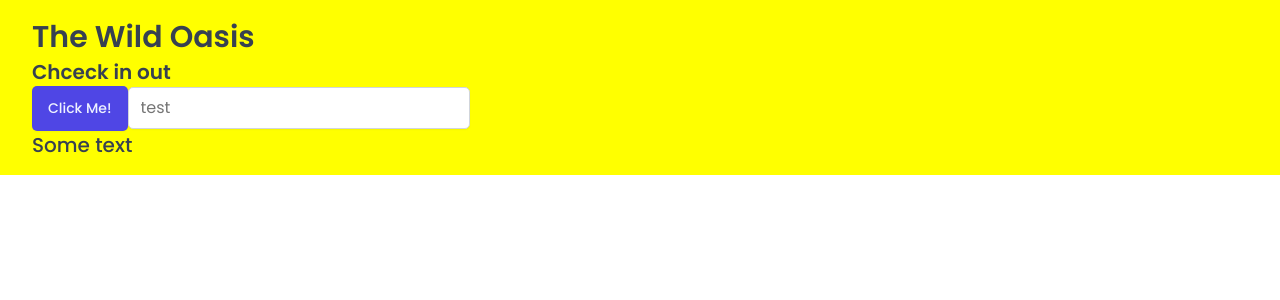
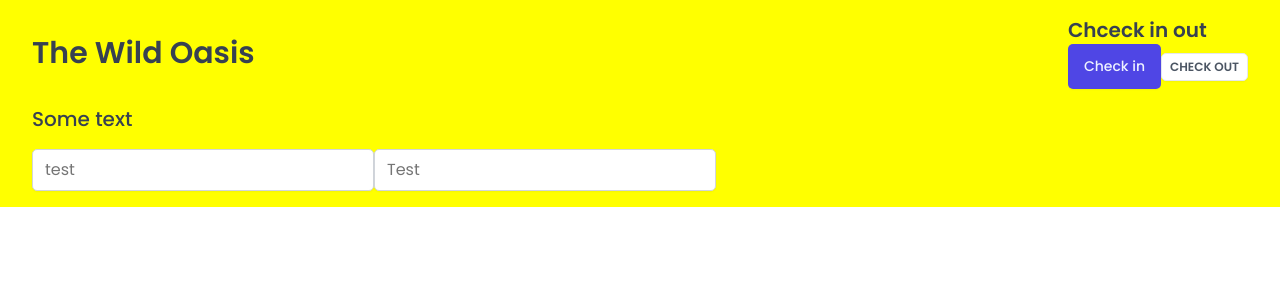
Before and after one commit to lukaszmecala/the-wild-oasis, a React (Vite) app: page / in a window 1280 px wide. Shown: the top 300 px of the page. Built offline with nearby package versions, Linux system fonts and the light colour scheme; a web font is replaced by a local one.

Commit message:
create reusable Row and Button component

```diff
--- a/src/App.jsx
+++ b/src/App.jsx
@@ -3,6 +3,7 @@
 import Button from "./ui/Button";
 import Input from "./ui/Input";
 import Heading from "./ui/Heading";
+import Row from "./ui/Row";
 
 const StyledApp = styled.div`
   padding: 16px 32px;
@@ -13,11 +14,30 @@
     <>
       <GlobalStyles />
       <StyledApp>
-        <Heading as="h1">The Wild Oasis</Heading>
-        <Heading as="h2">Chceck in out</Heading>
-        <Button onClick={() => alert("Click me")}> Click Me!</Button>
-        <Input type="text" placeholder="test" />
-        <Heading as="h3">Some text</Heading>
+        <Row>
+          <Row type="horizontal">
+            <Heading as="h1">The Wild Oasis</Heading>
+            <div>
+              <Heading as="h2">Chceck in out</Heading>
+              <Button onClick={() => alert("Check in")}> Check in</Button>
+              <Button
+                variations="secondary"
+                sizes="small"
+                onClick={() => alert("Check out")}
+              >
+                {" "}
+                Check out
+              </Button>
+            </div>
+          </Row>
+          <Row>
+            <Heading as="h3">Some text</Heading>
+            <div>
+              <Input type="text" placeholder="test" />
+              <Input type="text" placeholder="Test" />
+            </div>
+          </Row>
+        </Row>
       </StyledApp>
     </>
   );
--- a/src/ui/Button.jsx
+++ b/src/ui/Button.jsx
@@ -49,19 +49,17 @@
 };
 
 const Button = styled.button`
-  font-size: 1.4rem;
-  font-weight: 500;
-  background-color: var(--color-brand-600);
-  color: var(--color-brand-50);
   border-radius: var(--border-radius-sm);
   box-shadow: var(--shadow-sm);
-  padding: 1.2rem 1.6rem;
   border: none;
-  cursor: pointer;
 
-  &:hover {
-    background-color: var(--color-brand-700);
-  }
+  ${(props) => variations[props.variations]}
+  ${(props) => sizes[props.sizes]}
 `;
 
+Button.defaultProps = {
+  variations: "primary",
+  sizes: "medium",
+};
+
 export default Button;
--- /dev/null
+++ b/src/ui/Row.jsx
@@ -0,0 +1,25 @@
+import styled, { css } from "styled-components";
+
+const Row = styled.div`
+  display: flex;
+
+  ${(props) =>
+    props.type === "horizontal" &&
+    css`
+      justify-content: space-between;
+      align-items: center;
+    `}
+
+  ${(props) =>
+    props.type === "vertical" &&
+    css`
+      flex-direction: column;
+      gap: 1.6rem;
+    `}
+`;
+
+Row.defaultProps = {
+  type: "vertical",
+};
+
+export default Row;
```
